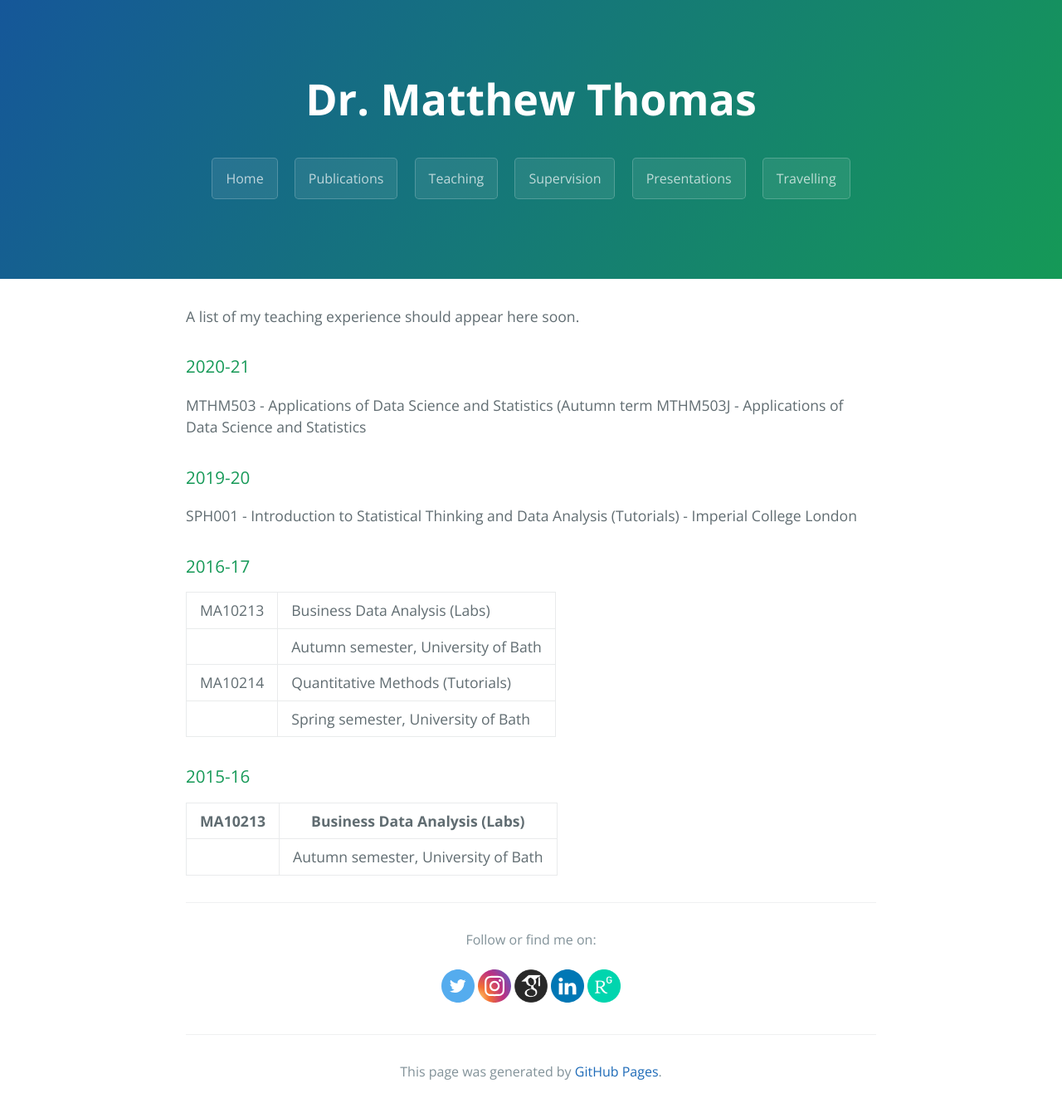
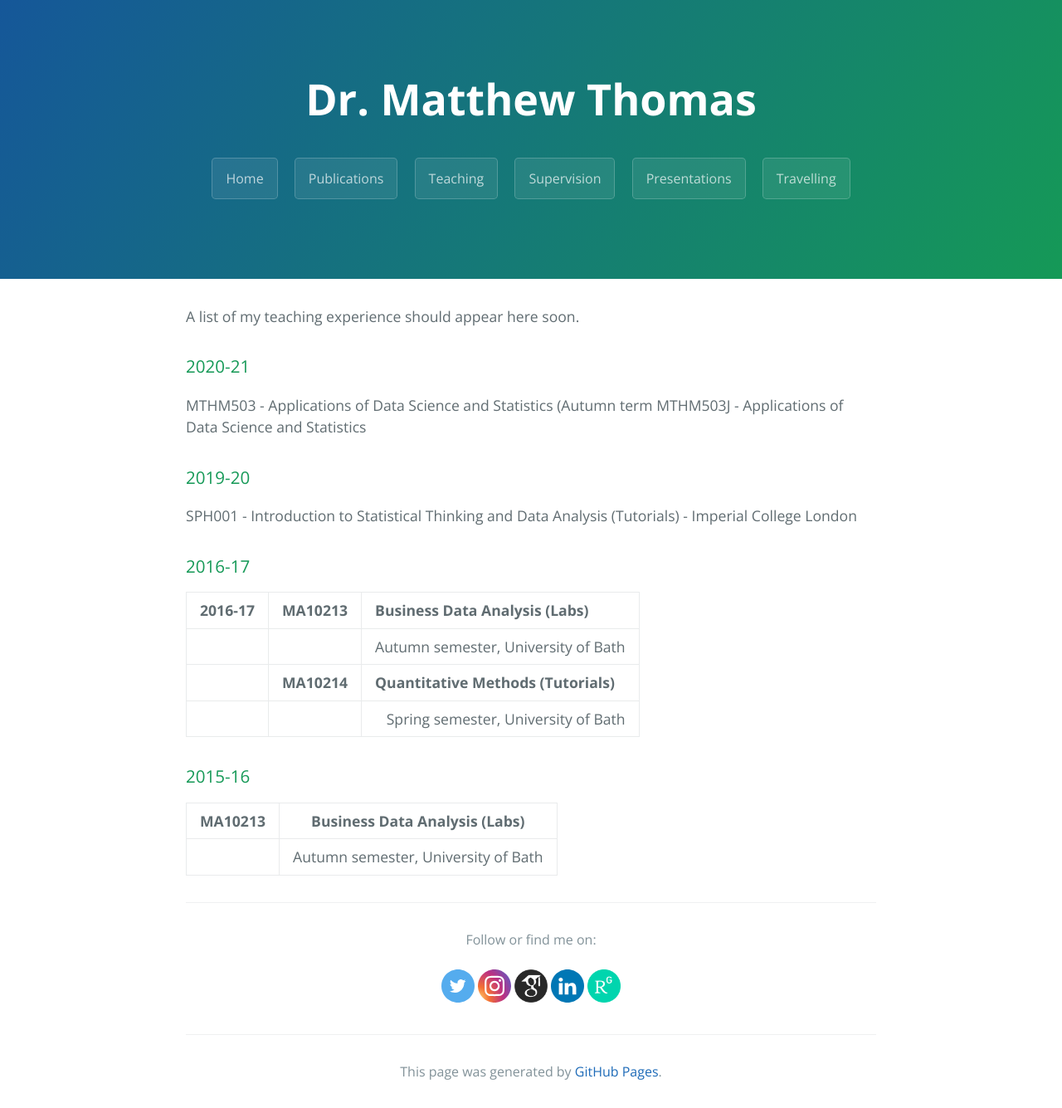
Before and after one commit to matthewllthomas/matthewllthomas.github.io, a Jekyll site: the page built from teaching/index.md, in a window 1280 px wide. Shown: the whole page at 83% size. Built offline with Jekyll 4.4.1, drawn with Linux system fonts in a browser that asks for light colours; the repository's description, which GitHub fills in, is left out.

Commit message:
Update index.md

```diff
--- a/teaching/index.md
+++ b/teaching/index.md
@@ -16,24 +16,38 @@ SPH001 - Introduction to Statistical Thinking and Data Analysis (Tutorials) - Im
 
 ### 2016-17
 
-<table cellspacing="0" cellpadding="0">
+<table>
+ <thead>
   <tr>
-    <td>MA10213</td>
-    <td>Business Data Analysis (Labs)</td>
+   <th style="text-align:left;">2016-17</th>
+   <th style="text-align:left;">MA10213</th>
+   <th style="text-align:left;">Business Data Analysis (Labs)</th>
   </tr>
+ </thead>
+<tbody>
   <tr>
-    <td></td>
-    <td>Autumn semester, University of Bath</td>
+   <td style="text-align:left;"></td>
+   <td style="text-align:right;"></td>
+   <td style="text-align:right;">Autumn semester, University of Bath</td>
   </tr>
+</tbody>
+ <thead>
   <tr>
-    <td>MA10214</td>
-    <td>Quantitative Methods (Tutorials)</td>
+   <th style="text-align:left;"></th>
+   <th style="text-align:left;">MA10214</th>
+   <th style="text-align:left;">Quantitative Methods (Tutorials)</th>
   </tr>
+ </thead>
+<tbody>
   <tr>
-    <td></td>
-    <td>Spring semester, University of Bath</td>
+   <td style="text-align:left;"></td>
+   <td style="text-align:right;"></td>
+   <td style="text-align:right;">Spring semester, University of Bath</td>
   </tr>
+</tbody>
 </table>
+
+
 
 
 ### 2015-16
```
